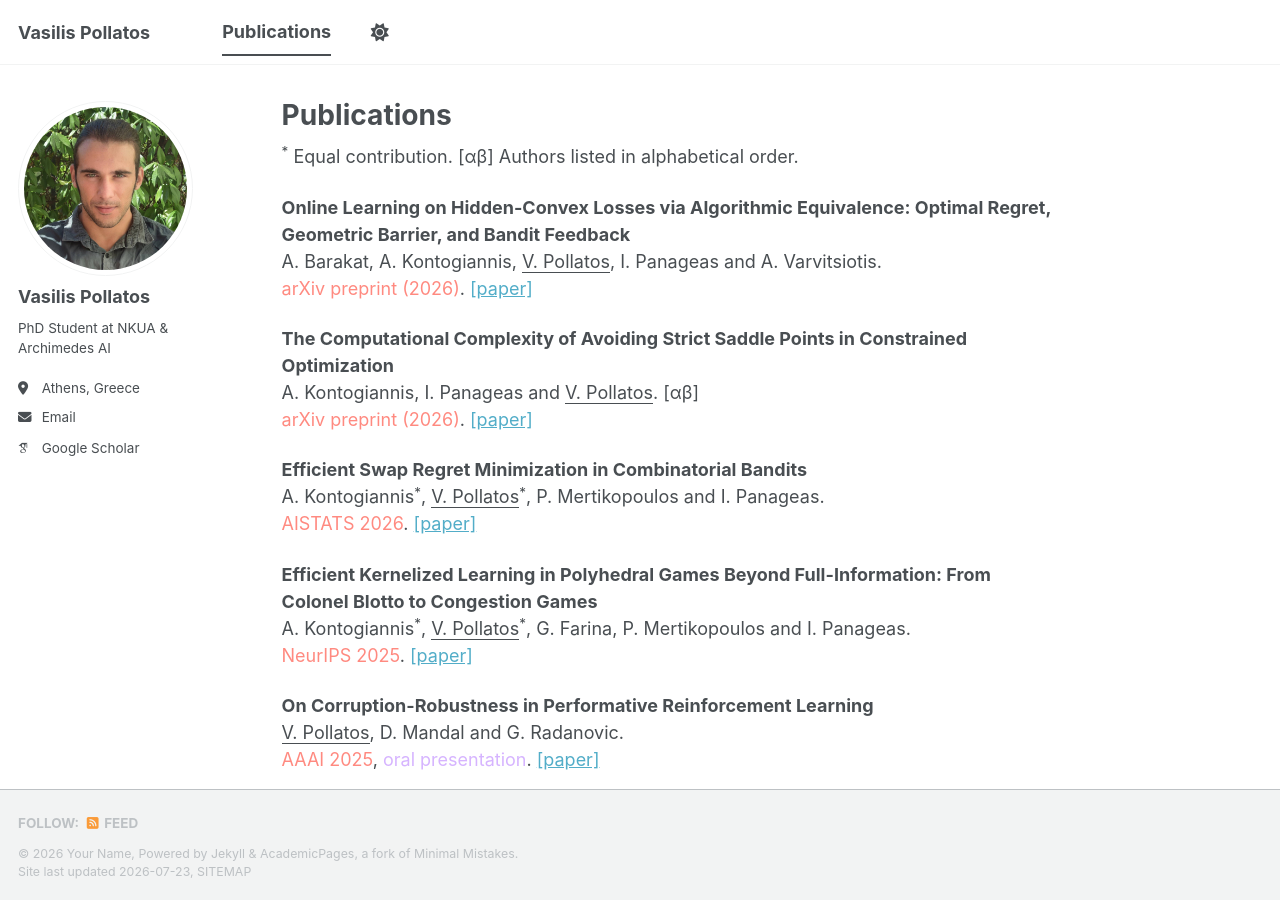
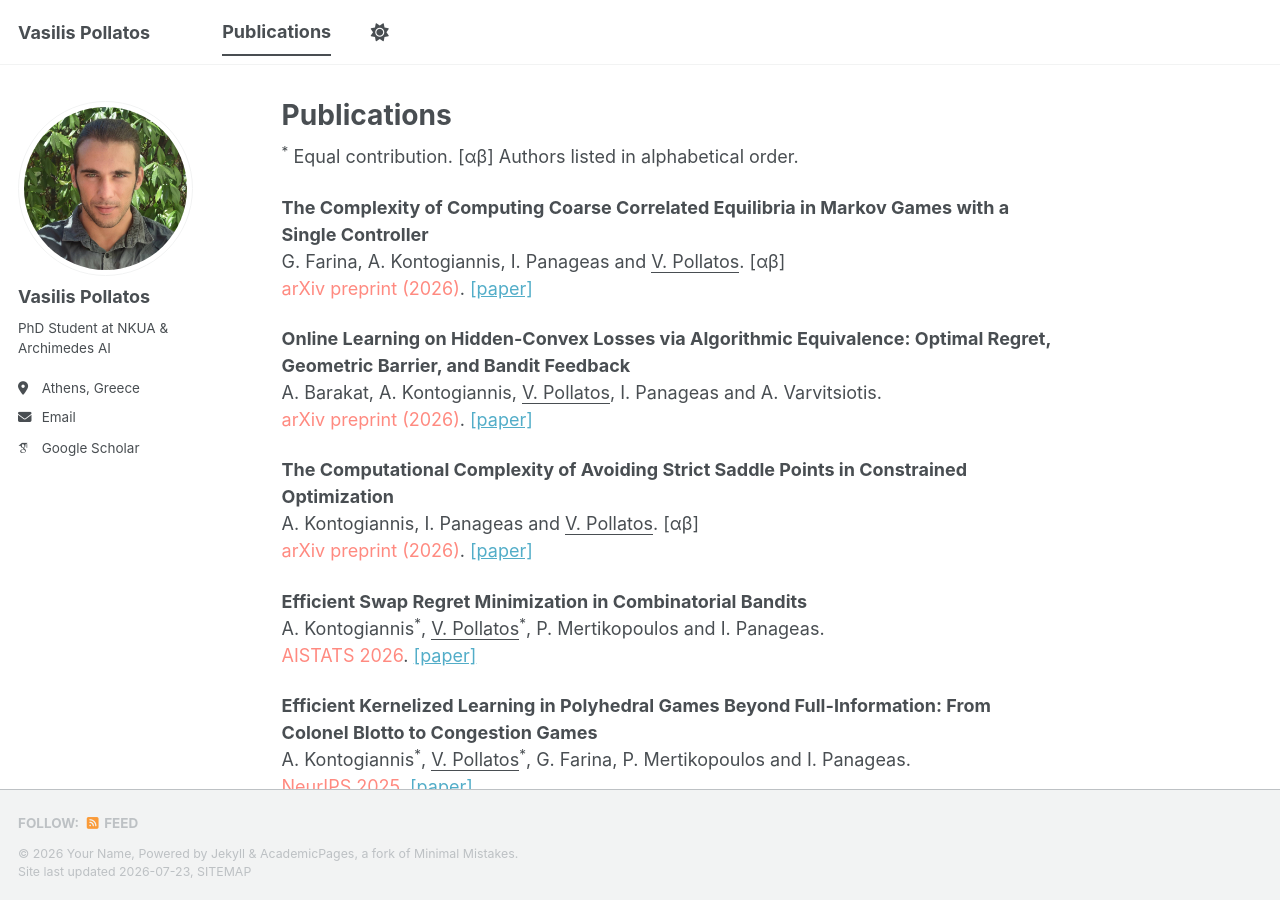
Before and after one commit to vaspoll/vaspoll.github.io, a Jekyll site: the page built from _pages/publications.md, in a window 1280 px wide and 900 px high. Built offline with Jekyll 4.4.1, drawn with Linux system fonts in a browser that asks for light colours; some web fonts are replaced; a script bundle is joined from its source files by our own code; library files that are not in the unit come from our copies.

Commit message:
Update publications.md

```diff
--- a/_pages/publications.md
+++ b/_pages/publications.md
@@ -6,6 +6,9 @@ author_profile: true
 
 
 <sup>*</sup> Equal contribution. [αβ] Authors listed in alphabetical order.
+
+**The Complexity of Computing Coarse Correlated Equilibria in Markov Games with a Single Controller**<br/>
+G. Farina, A. Kontogiannis, I. Panageas and <u>V. Pollatos</u>. [αβ]<br/> <font color="#ff8a80">arXiv preprint (2026)</font>. [[paper]](https://arxiv.org/abs/2607.10897)<br/>
 
 **Online Learning on Hidden-Convex Losses via Algorithmic Equivalence: Optimal Regret, Geometric Barrier, and Bandit Feedback**<br/>
 A. Barakat, A. Kontogiannis, <u>V. Pollatos</u>, I. Panageas and A. Varvitsiotis.<br/> <font color="#ff8a80">arXiv preprint (2026)</font>. [[paper]](https://arxiv.org/abs/2605.26373)<br/>
```
